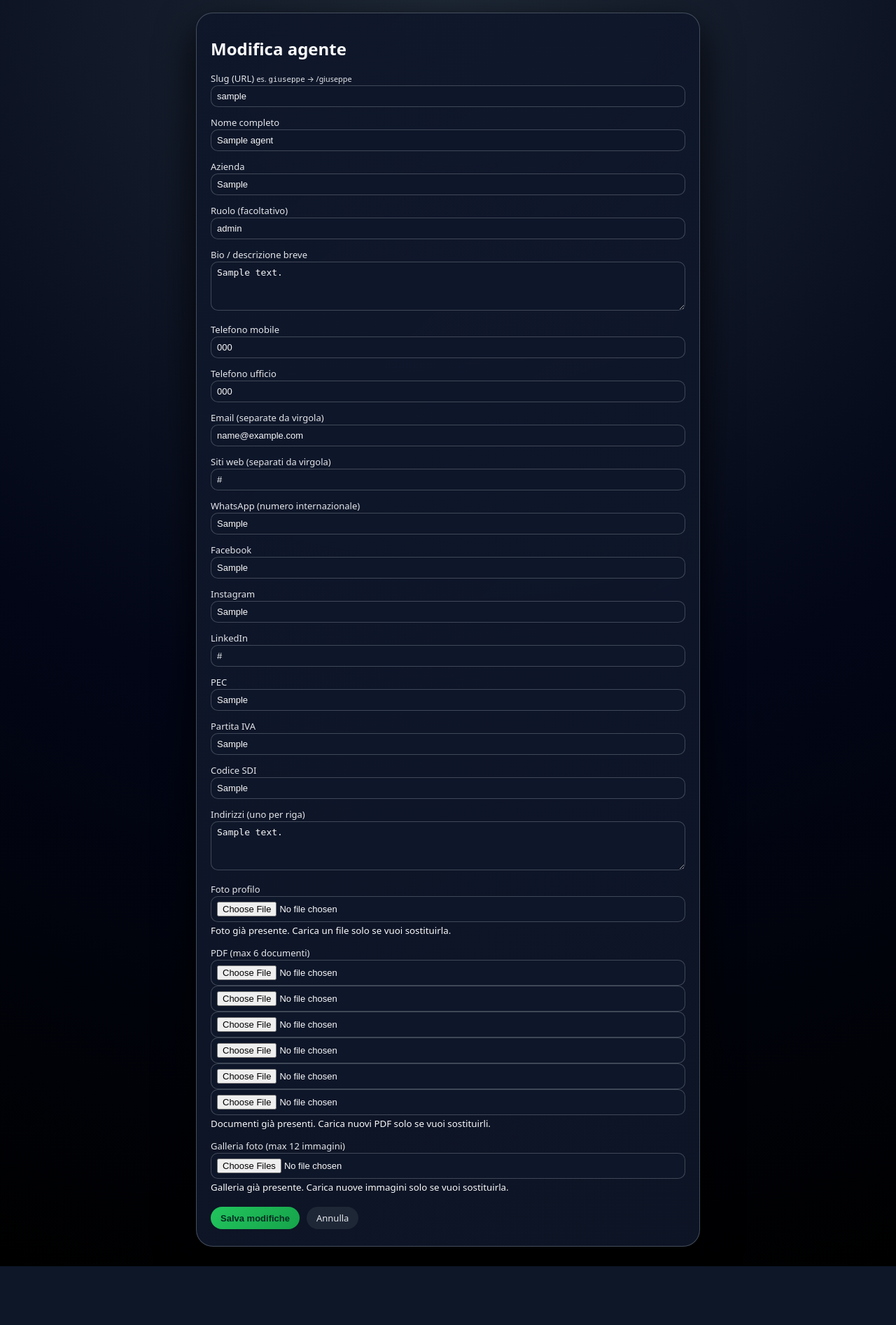
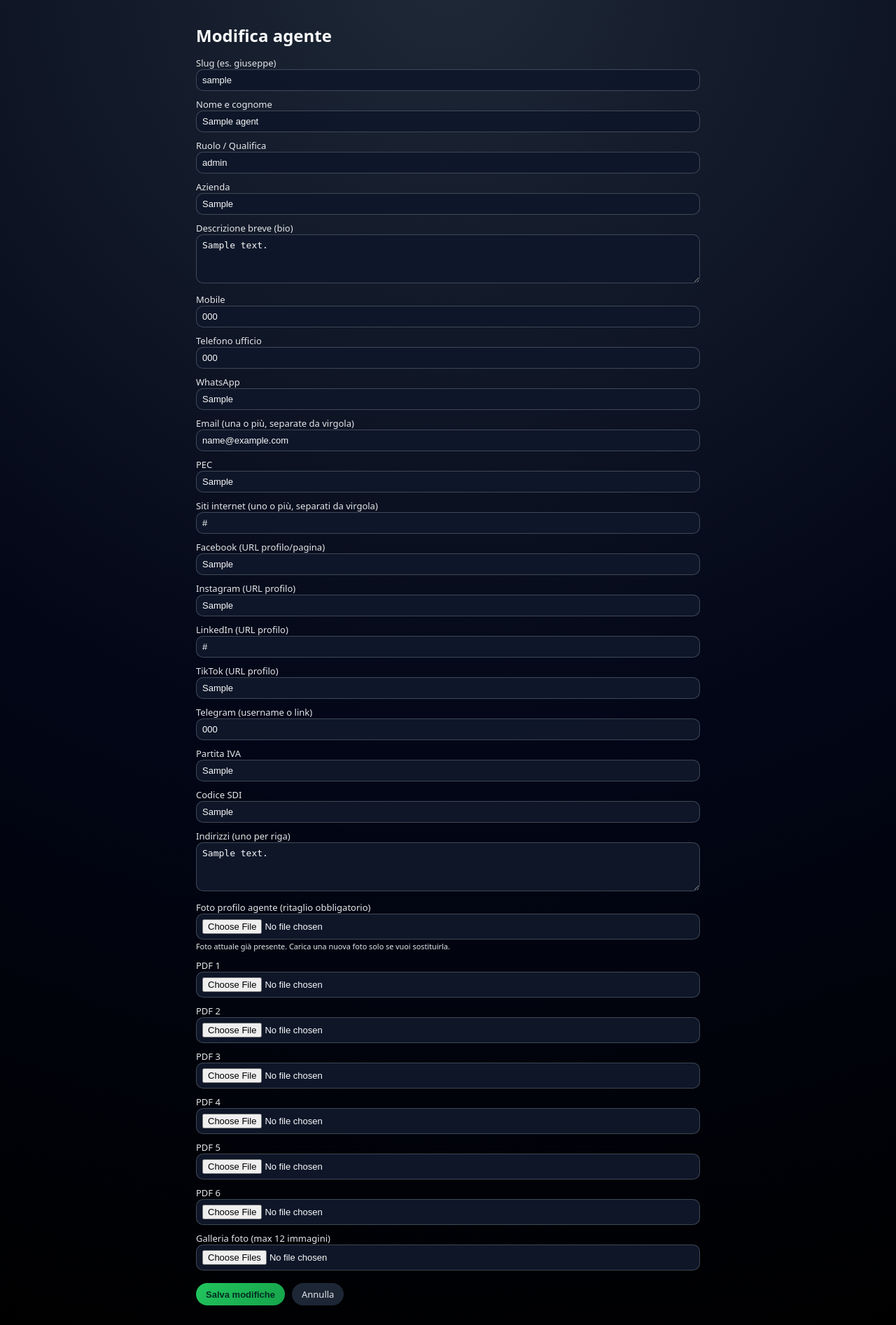
Before and after one commit to gidl59/pay4you-cards-fire, a Flask app: a page that uses templates/agent_form.html in a window 1280 px wide. Shown: the part 52-1946 px from the top of the page at 70% size. Before the commit the page ends 1862 px from the top, so only its background shows below. Run offline with Flask 3, Linux system fonts and the light colour scheme; the visitor is signed in with stand-in values (Sample User, id 1); tables that the repository leaves empty hold one stand-in row (values such as "Sample post"); some libraries are stand-ins or nearby versions.

Commit message:
Update agent_form.html

```diff
--- a/templates/agent_form.html
+++ b/templates/agent_form.html
@@ -5,205 +5,356 @@
 {% endblock %}
 
 {% block content %}
-<div class="admin-wrapper">
-  <div class="admin-card agent-form-wrapper">
-    <h1 class="agent-form-title">
-      {% if agent %}Modifica agente{% else %}Nuovo agente{% endif %}
-    </h1>
+<div class="agent-form-wrapper">
+  <h1 class="agent-form-title">
+    {% if agent %}Modifica agente{% else %}Nuovo agente{% endif %}
+  </h1>
 
-    <form class="agent-form"
-          method="post"
-          enctype="multipart/form-data"
-          action="{% if agent %}{{ url_for('update_agent', slug=agent.slug) }}{% else %}{{ url_for('create_agent') }}{% endif %}">
+  <form
+    class="agent-form"
+    method="post"
+    enctype="multipart/form-data"
+    action="{% if agent %}
+               {{ url_for('update_agent', slug=agent.slug) }}
+             {% else %}
+               {{ url_for('create_agent') }}
+             {% endif %}"
+  >
+    <!-- Dati base -->
+    <label>
+      Slug (es. giuseppe)
+      <input
+        type="text"
+        name="slug"
+        required
+        value="{{ agent.slug if agent else '' }}"
+      >
+    </label>
 
-      <!-- Slug -->
-      <div>
-        <label for="slug">Slug (URL) <small>es. <code>giuseppe</code> → /giuseppe</small></label>
-        <input type="text"
-               id="slug"
-               name="slug"
-               value="{{ agent.slug if agent else '' }}"
-               required>
-      </div>
+    <label>
+      Nome e cognome
+      <input
+        type="text"
+        name="name"
+        required
+        value="{{ agent.name if agent else '' }}"
+      >
+    </label>
 
-      <!-- Nome completo -->
-      <div>
-        <label for="name">Nome completo</label>
-        <input type="text"
-               id="name"
-               name="name"
-               value="{{ agent.name if agent else '' }}"
-               required>
-      </div>
+    <label>
+      Ruolo / Qualifica
+      <input
+        type="text"
+        name="role"
+        value="{{ agent.role if agent else '' }}"
+      >
+    </label>
 
-      <!-- Azienda -->
-      <div>
-        <label for="company">Azienda</label>
-        <input type="text"
-               id="company"
-               name="company"
-               value="{{ agent.company if agent else 'Pay4You' }}">
-      </div>
+    <label>
+      Azienda
+      <input
+        type="text"
+        name="company"
+        value="{{ agent.company if agent else '' }}"
+      >
+    </label>
 
-      <!-- Ruolo -->
-      <div>
-        <label for="role">Ruolo (facoltativo)</label>
-        <input type="text"
-               id="role"
-               name="role"
-               value="{{ agent.role if agent else '' }}">
-      </div>
+    <label>
+      Descrizione breve (bio)
+      <textarea name="bio">{{ agent.bio if agent else '' }}</textarea>
+    </label>
 
-      <!-- Bio -->
-      <div>
-        <label for="bio">Bio / descrizione breve</label>
-        <textarea id="bio" name="bio">{% if agent and agent.bio %}{{ agent.bio }}{% endif %}</textarea>
-      </div>
+    <!-- Contatti -->
+    <label>
+      Mobile
+      <input
+        type="tel"
+        name="phone_mobile"
+        value="{{ agent.phone_mobile if agent else '' }}"
+      >
+    </label>
 
-      <!-- TELEFONI -->
-      <div>
-        <label for="phone_mobile">Telefono mobile</label>
-        <input type="text"
-               id="phone_mobile"
-               name="phone_mobile"
-               value="{{ agent.phone_mobile if agent else '' }}">
-      </div>
+    <label>
+      Telefono ufficio
+      <input
+        type="tel"
+        name="phone_office"
+        value="{{ agent.phone_office if agent else '' }}"
+      >
+    </label>
 
-      <div>
-        <label for="phone_office">Telefono ufficio</label>
-        <input type="text"
-               id="phone_office"
-               name="phone_office"
-               value="{{ agent.phone_office if agent else '' }}">
-      </div>
+    <label>
+      WhatsApp
+      <input
+        type="tel"
+        name="whatsapp"
+        value="{{ agent.whatsapp if agent else '' }}"
+      >
+    </label>
 
-      <!-- EMAIL / SITI -->
-      <div>
-        <label for="emails">Email (separate da virgola)</label>
-        <input type="text"
-               id="emails"
-               name="emails"
-               value="{{ agent.emails if agent else '' }}">
-      </div>
+    <label>
+      Email (una o più, separate da virgola)
+      <input
+        type="email"
+        name="emails"
+        value="{{ agent.emails if agent else '' }}"
+      >
+    </label>
 
-      <div>
-        <label for="websites">Siti web (separati da virgola)</label>
-        <input type="text"
-               id="websites"
-               name="websites"
-               value="{{ agent.websites if agent else '' }}">
-      </div>
+    <label>
+      PEC
+      <input
+        type="email"
+        name="pec"
+        value="{{ agent.pec if agent else '' }}"
+      >
+    </label>
 
-      <!-- WHATSAPP & SOCIAL -->
-      <div>
-        <label for="whatsapp">WhatsApp (numero internazionale)</label>
-        <input type="text"
-               id="whatsapp"
-               name="whatsapp"
-               value="{{ agent.whatsapp if agent else '' }}">
-      </div>
+    <label>
+      Siti internet (uno o più, separati da virgola)
+      <input
+        type="text"
+        name="websites"
+        value="{{ agent.websites if agent else '' }}"
+      >
+    </label>
 
-      <div>
-        <label for="facebook">Facebook</label>
-        <input type="text"
-               id="facebook"
-               name="facebook"
-               value="{{ agent.facebook if agent else '' }}">
-      </div>
+    <!-- Social -->
+    <label>
+      Facebook (URL profilo/pagina)
+      <input
+        type="text"
+        name="facebook"
+        value="{{ agent.facebook if agent else '' }}"
+      >
+    </label>
 
-      <div>
-        <label for="instagram">Instagram</label>
-        <input type="text"
-               id="instagram"
-               name="instagram"
-               value="{{ agent.instagram if agent else '' }}">
-      </div>
+    <label>
+      Instagram (URL profilo)
+      <input
+        type="text"
+        name="instagram"
+        value="{{ agent.instagram if agent else '' }}"
+      >
+    </label>
 
-      <div>
-        <label for="linkedin">LinkedIn</label>
-        <input type="text"
-               id="linkedin"
-               name="linkedin"
-               value="{{ agent.linkedin if agent else '' }}">
-      </div>
+    <label>
+      LinkedIn (URL profilo)
+      <input
+        type="text"
+        name="linkedin"
+        value="{{ agent.linkedin if agent else '' }}"
+      >
+    </label>
 
-      <!-- PEC / P.IVA / SDI -->
-      <div>
-        <label for="pec">PEC</label>
-        <input type="text"
-               id="pec"
-               name="pec"
-               value="{{ agent.pec if agent else '' }}">
-      </div>
+    <label>
+      TikTok (URL profilo)
+      <input
+        type="text"
+        name="tiktok"
+        value="{{ agent.tiktok if agent else '' }}"
+      >
+    </label>
 
-      <div>
-        <label for="piva">Partita IVA</label>
-        <input type="text"
-               id="piva"
-               name="piva"
-               value="{{ agent.piva if agent else '' }}">
-      </div>
+    <label>
+      Telegram (username o link)
+      <input
+        type="text"
+        name="telegram"
+        value="{{ agent.telegram if agent else '' }}"
+      >
+    </label>
 
-      <div>
-        <label for="sdi">Codice SDI</label>
-        <input type="text"
-               id="sdi"
-               name="sdi"
-               value="{{ agent.sdi if agent else '' }}">
-      </div>
+    <!-- Dati fiscali -->
+    <label>
+      Partita IVA
+      <input
+        type="text"
+        name="piva"
+        value="{{ agent.piva if agent else '' }}"
+      >
+    </label>
 
-      <!-- INDIRIZZI -->
-      <div>
-        <label for="addresses">Indirizzi (uno per riga)</label>
-        <textarea id="addresses" name="addresses">{% if agent and agent.addresses %}{{ agent.addresses }}{% endif %}</textarea>
-      </div>
+    <label>
+      Codice SDI
+      <input
+        type="text"
+        name="sdi"
+        value="{{ agent.sdi if agent else '' }}"
+      >
+    </label>
 
-      <!-- FOTO PROFILO -->
-      <div>
-        <label for="photo">Foto profilo</label>
-        <input type="file"
-               id="photo"
-               name="photo"
-               accept="image/*">
-        {% if agent and agent.photo_url %}
-          <small>Foto già presente. Carica un file solo se vuoi sostituirla.</small>
-        {% endif %}
-      </div>
+    <!-- Indirizzi (uno per riga) -->
+    <label>
+      Indirizzi (uno per riga)
+      <textarea name="addresses">{% if agent and agent.addresses %}{{ agent.addresses }}{% endif %}</textarea>
+    </label>
 
-      <!-- PDF 1–6 -->
-      <div>
-        <label>PDF (max 6 documenti)</label>
-        <input type="file" name="pdf1" accept="application/pdf">
-        <input type="file" name="pdf2" accept="application/pdf">
-        <input type="file" name="pdf3" accept="application/pdf">
-        <input type="file" name="pdf4" accept="application/pdf">
-        <input type="file" name="pdf5" accept="application/pdf">
-        <input type="file" name="pdf6" accept="application/pdf">
-        {% if agent and agent.pdf1_url %}
-          <small>Documenti già presenti. Carica nuovi PDF solo se vuoi sostituirli.</small>
-        {% endif %}
-      </div>
+    <!-- FOTO PROFILO con CROP OBBLIGATORIO -->
+    <label>
+      Foto profilo agente (ritaglio obbligatorio)
+      <input
+        type="file"
+        name="photo"
+        id="photo_input"
+        accept="image/*"
+      >
+      {% if agent and agent.photo_url %}
+        <small>Foto attuale già presente. Carica una nuova foto solo se vuoi sostituirla.</small>
+      {% else %}
+        <small>Carica una foto quadrata col volto centrato.</small>
+      {% endif %}
+    </label>
 
-      <!-- GALLERIA -->
-      <div>
-        <label for="gallery">Galleria foto (max 12 immagini)</label>
-        <input type="file"
-               id="gallery"
-               name="gallery"
-               accept="image/*"
-               multiple>
-        {% if agent and agent.gallery_urls %}
-          <small>Galleria già presente. Carica nuove immagini solo se vuoi sostituirla.</small>
-        {% endif %}
-      </div>
+    <!-- DOCUMENTI PDF (fino a 6) -->
+    <label>
+      PDF 1
+      <input type="file" name="pdf1" accept="application/pdf">
+    </label>
+    <label>
+      PDF 2
+      <input type="file" name="pdf2" accept="application/pdf">
+    </label>
+    <label>
+      PDF 3
+      <input type="file" name="pdf3" accept="application/pdf">
+    </label>
+    <label>
+      PDF 4
+      <input type="file" name="pdf4" accept="application/pdf">
+    </label>
+    <label>
+      PDF 5
+      <input type="file" name="pdf5" accept="application/pdf">
+    </label>
+    <label>
+      PDF 6
+      <input type="file" name="pdf6" accept="application/pdf">
+    </label>
 
-      <!-- BOTTONI -->
-      <div class="agent-form-buttons">
-        <button type="submit">Salva modifiche</button>
-        <a href="{{ url_for('admin_home') }}" class="btn-secondary">Annulla</a>
-      </div>
+    <!-- Galleria foto (rimane senza crop, per ora) -->
+    <label>
+      Galleria foto (max 12 immagini)
+      <input
+        type="file"
+        name="gallery"
+        id="gallery_input"
+        multiple
+        accept="image/*"
+      >
+    </label>
 
-    </form>
+    <div class="agent-form-buttons">
+      <button type="submit">
+        {% if agent %}Salva modifiche{% else %}Crea agente{% endif %}
+      </button>
+      <a href="{{ url_for('admin_home') }}" class="btn-secondary">Annulla</a>
+    </div>
+  </form>
+</div>
+
+<!-- MODAL RITAGLIO FOTO PROFILO -->
+<div id="photo-crop-modal" class="modal-overlay" style="display:none;">
+  <div class="modal-box" style="max-width: 420px; width: 95%; max-height: 90vh;">
+    <h2>Ritaglia foto profilo</h2>
+    <p style="font-size: 13px; margin-top: 0; margin-bottom: 8px;">
+      Usa le dita (su iPhone) o il mouse per spostare e zoomare. Il cerchio mostrerà l'area visibile.
+    </p>
+    <div style="width:100%; max-height:60vh; overflow:hidden;">
+      <img id="photo-crop-image" src="" alt="Ritaglio foto" style="max-width:100%; display:block;">
+    </div>
+    <div style="margin-top: 10px; display:flex; gap:8px; justify-content:flex-end;">
+      <button type="button" class="btn-secondary modal-close-btn" onclick="cancelPhotoCrop()">
+        Annulla
+      </button>
+      <button type="button" class="modal-close-btn" onclick="confirmPhotoCrop()">
+        Conferma ritaglio
+      </button>
+    </div>
   </div>
 </div>
+
+<script>
+  (function() {
+    const photoInput = document.getElementById('photo_input');
+    const modal = document.getElementById('photo-crop-modal');
+    const img = document.getElementById('photo-crop-image');
+    let cropper = null;
+    let originalFileName = null;
+
+    if (photoInput) {
+      photoInput.addEventListener('change', function (e) {
+        const file = e.target.files[0];
+        if (!file) return;
+
+        originalFileName = file.name || 'profile.jpg';
+
+        const reader = new FileReader();
+        reader.onload = function (ev) {
+          img.src = ev.target.result;
+          modal.style.display = 'flex';
+
+          if (cropper) {
+            cropper.destroy();
+          }
+
+          cropper = new Cropper(img, {
+            aspectRatio: 1,
+            viewMode: 1,
+            dragMode: 'move',
+            autoCropArea: 1,
+            responsive: true,
+            background: false,
+            zoomOnWheel: true
+          });
+        };
+        reader.readAsDataURL(file);
+      });
+    }
+
+    window.confirmPhotoCrop = function() {
+      if (!cropper || !photoInput) {
+        closePhotoModal();
+        return;
+      }
+
+      const canvas = cropper.getCroppedCanvas({
+        width: 500,
+        height: 500,
+        imageSmoothingEnabled: true,
+        imageSmoothingQuality: 'high'
+      });
+
+      canvas.toBlob(function(blob) {
+        if (!blob) {
+          closePhotoModal();
+          return;
+        }
+        const newFile = new File([blob], originalFileName, { type: 'image/jpeg' });
+        const dataTransfer = new DataTransfer();
+        dataTransfer.items.add(newFile);
+        photoInput.files = dataTransfer.files;
+
+        closePhotoModal();
+      }, 'image/jpeg', 0.9);
+    };
+
+    window.cancelPhotoCrop = function() {
+      // Annulla: svuota l'input, non carica nulla
+      if (photoInput) {
+        photoInput.value = "";
+      }
+      closePhotoModal();
+    };
+
+    function closePhotoModal() {
+      if (cropper) {
+        cropper.destroy();
+        cropper = null;
+      }
+      modal.style.display = 'none';
+      img.src = "";
+    }
+  })();
+</script>
 {% endblock %}
```
